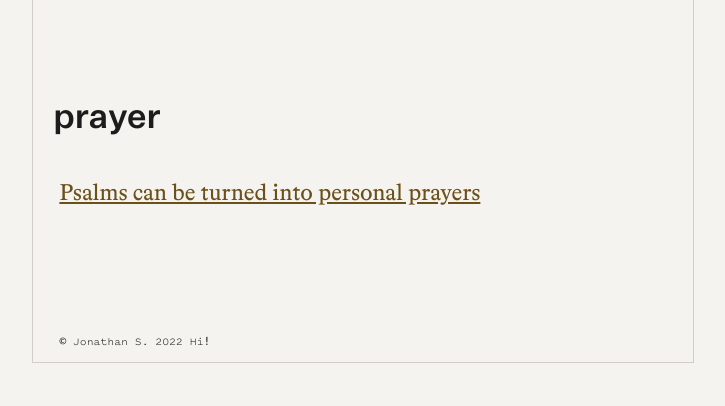
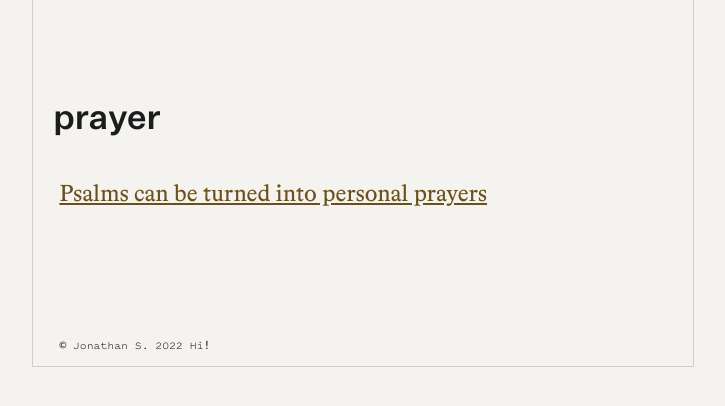
Before and after one commit to jsantiago611/digital-garden-master, a Jekyll site: the page built from tags.md, in a window 1280 px wide. Shown: the part 455-861 px from the top of the page, without its empty margins (277-1002 px from the left). Built offline with Jekyll 4.4.1, drawn with Linux system fonts in a browser that asks for light colours.

Commit message:
increased p size by 2px
font increased legibility

```diff
--- a/assets/css/Style.css
+++ b/assets/css/Style.css
@@ -695,7 +695,7 @@ p a:focus {
 
 @media(min-width: 300px)and (max-width: 1499px) {
 	p, li {
-		font-size: calc(18px + (24 - 18) * ( 100vw - 300px) / (1500 - 300))
+		font-size: calc(20px + (24 - 20) * ( 100vw - 300px) / (1500 - 300))
 	}
 }
 
```
